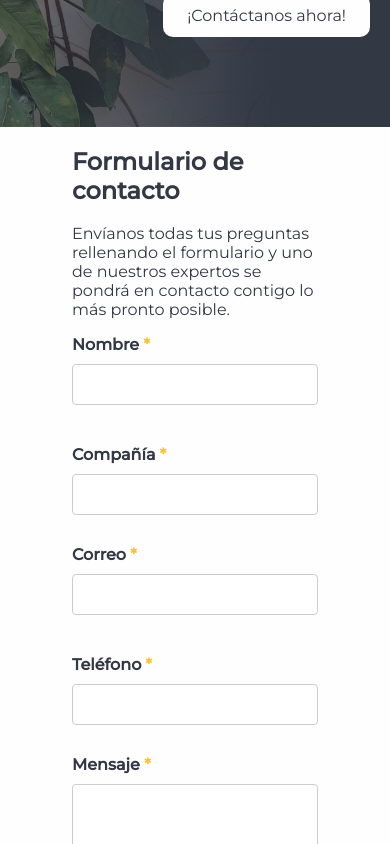
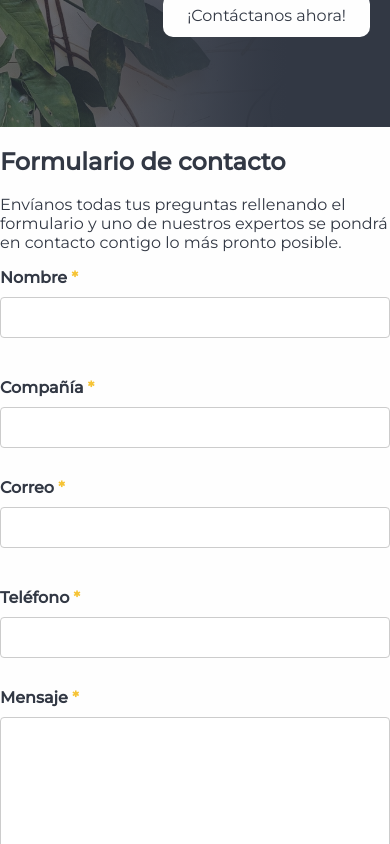
Before and after one commit to cereceda1991/intedsur, a React (Vite) app: page / in a window 390 px wide. Shown: the part 6740-7584 px from the top of the page. Built offline with nearby package versions, Linux system fonts and the light colour scheme.

Commit message:
feat: add new styles

```diff
--- a/src/components/ContactUs/ContactUs.css
+++ b/src/components/ContactUs/ContactUs.css
@@ -132,10 +132,12 @@
     .contact-us {
         grid-template-columns: 1fr;
         place-items: center;
+        padding: 0;
     }
 
     .contact-us__form-container {
         max-height: none;
+        width: 100%;
     }
 
     .contact-us__form-row input {
```
